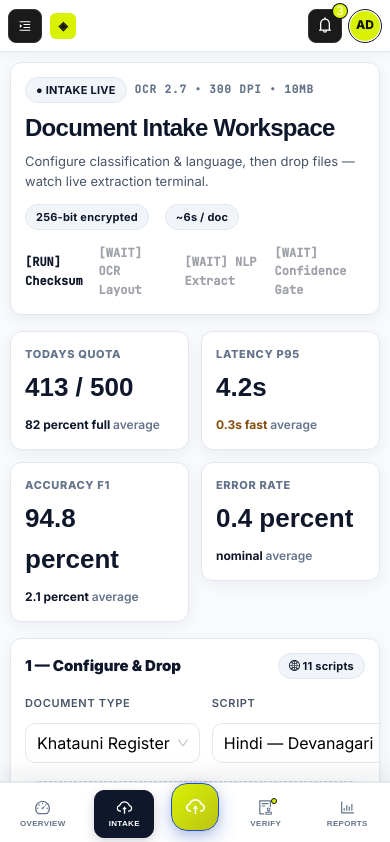
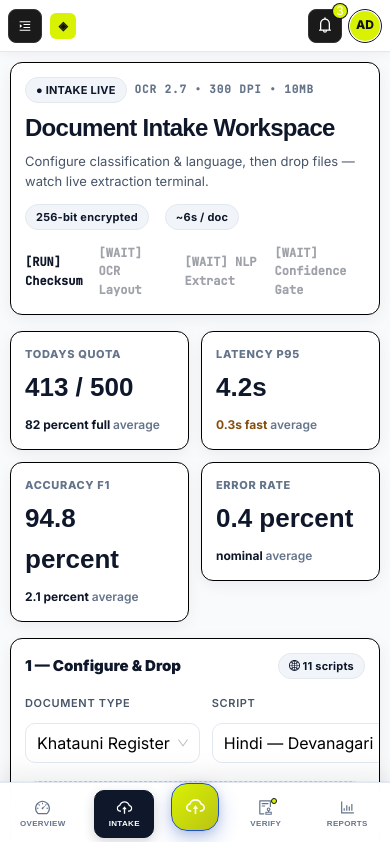
Before and after one commit to srivastavishan82-creator/SIH-2026-P2, a React (Vite) app in the folder frontend/: page /SIH-2026-P2/upload in a window 390 px wide. Shown: the top 842 px of the page. Built offline with nearby package versions, Linux system fonts and the light colour scheme; a web font is replaced by a local one.

Commit message:
style: apply black borders to cards in intake and verify sections on mobile

```diff
--- a/frontend/src/index.css
+++ b/frontend/src/index.css
@@ -1096,14 +1096,16 @@ h1,h2,h3,h4 { font-family: var(--font-display); letter-spacing: -0.02em; }
   /* Intake */
   .intake-section .ant-row{ height:auto !important; }
   .intake-section .ant-row .ant-col{ height:auto !important; min-height:unset !important; }
-  .intake-section .saffron-card{ height:auto !important; min-height:unset !important; }
+  .intake-section .saffron-card{ height:auto !important; min-height:unset !important; border: 1px solid #000000 !important; }
+  .intake-section .ant-card{ border: 1px solid #000000 !important; }
   .intake-section div[style*="gridTemplateColumns:repeat(3"]{ grid-template-columns:1fr !important; gap:8px !important; }
   .intake-section div[style*="gridTemplateColumns:1fr 1fr"]{ grid-template-columns:1fr !important; }
   .intake-section .ant-card-body{ padding:14px !important; }
   /* Verification — stack and auto height */
   .verification-section .ant-row{ height:auto !important; align-items:flex-start !important; }
   .verification-section .ant-col{ height:auto !important; }
-  .verification-section .saffron-card{ height:auto !important; min-height:360px !important; }
+  .verification-section .saffron-card{ height:auto !important; min-height:360px !important; border: 1px solid #000000 !important; }
+  .verification-section .ant-card{ border: 1px solid #000000 !important; }
   .verification-section .queue-scroll .ant-table-body{ max-height:220px !important; }
   .verification-section .ant-card-body{ padding:12px !important; }
   /* Verified Records */
```
